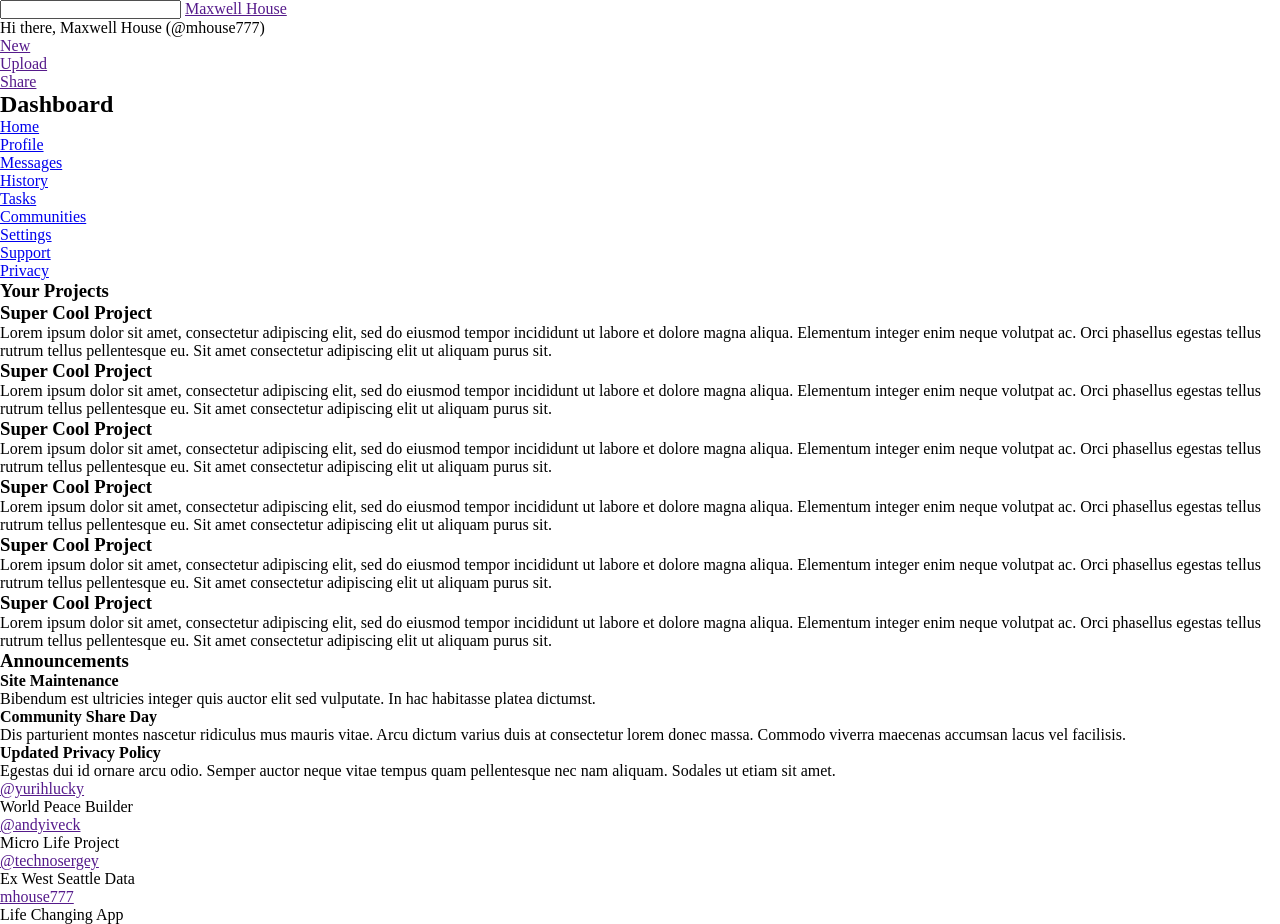
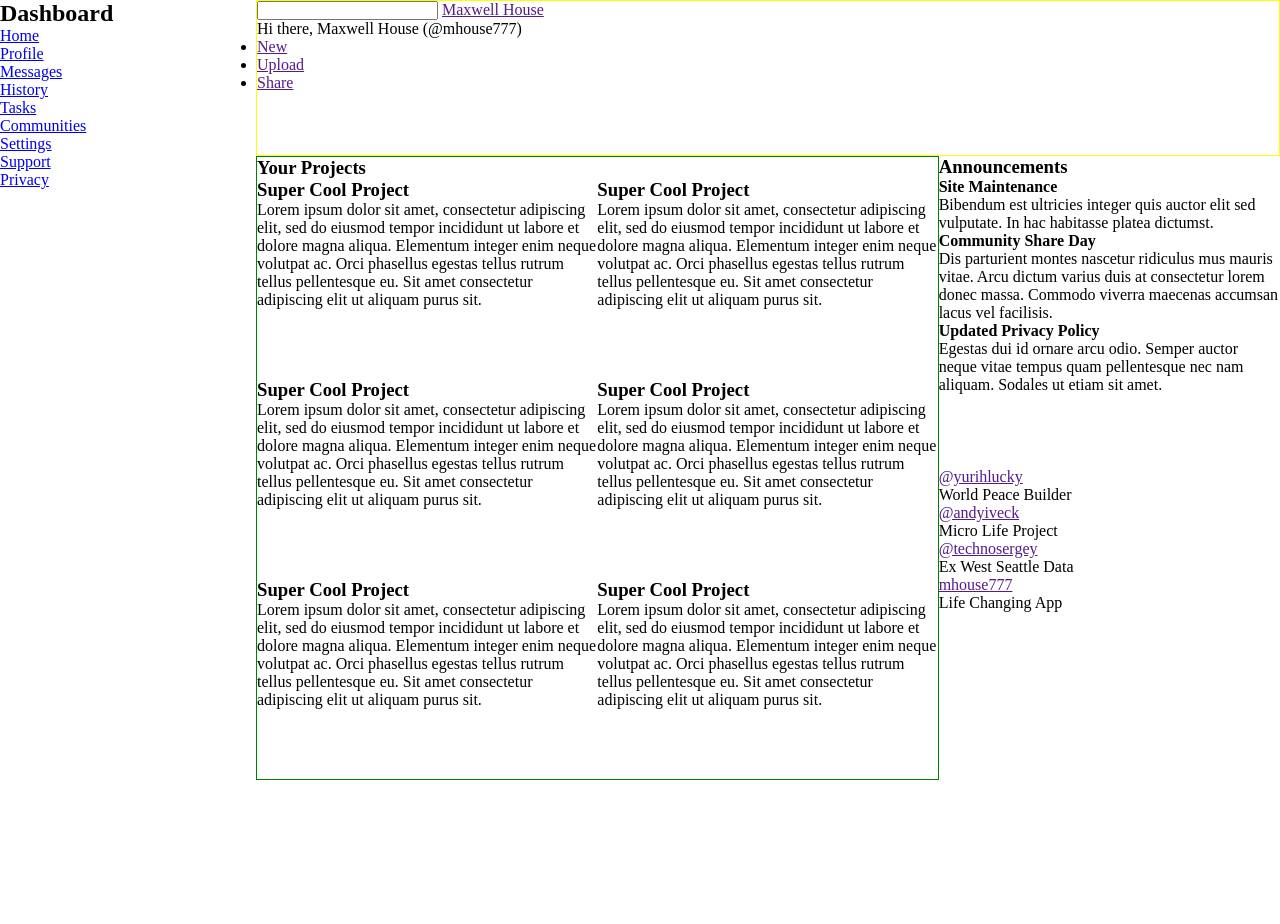
Before and after one commit to maximkwski/admin-dashboard, a plain HTML site: page index.html in a window 1280 px wide. After the commit the page ends 800 px from the top, so only its background shows below. Drawn offline with Linux system fonts and the light colour scheme.

Commit message:
add grid layout

```diff
--- a/index.html
+++ b/index.html
@@ -34,75 +34,79 @@
             </ul>
         </div>
         <div class="main">
-            <div class="projects-container">
+            <div class="projects">
                 <h3>Your Projects</h3>
-                <div class="project">
+                <div class="project-container">
+                    <div class="project-item">
                         <h3>Super Cool Project</h3>
                         <p>Lorem ipsum dolor sit amet, consectetur adipiscing elit, sed do eiusmod tempor incididunt ut labore et dolore magna aliqua.
                             Elementum integer enim neque volutpat ac. Orci phasellus egestas tellus rutrum tellus pellentesque eu.
                             Sit amet consectetur adipiscing elit ut aliquam purus sit. </p>
                     </div>
-                <div class="project">
+                    <div class="project-item">
                         <h3>Super Cool Project</h3>
                         <p>Lorem ipsum dolor sit amet, consectetur adipiscing elit, sed do eiusmod tempor incididunt ut labore et dolore magna aliqua.
                             Elementum integer enim neque volutpat ac. Orci phasellus egestas tellus rutrum tellus pellentesque eu.
                             Sit amet consectetur adipiscing elit ut aliquam purus sit. </p>
                     </div>
-                <div class="project">
+                    <div class="project-item">
                         <h3>Super Cool Project</h3>
                         <p>Lorem ipsum dolor sit amet, consectetur adipiscing elit, sed do eiusmod tempor incididunt ut labore et dolore magna aliqua.
                             Elementum integer enim neque volutpat ac. Orci phasellus egestas tellus rutrum tellus pellentesque eu.
                             Sit amet consectetur adipiscing elit ut aliquam purus sit. </p>
                     </div>
-                <div class="project">
+                    <div class="project-item">
                         <h3>Super Cool Project</h3>
                         <p>Lorem ipsum dolor sit amet, consectetur adipiscing elit, sed do eiusmod tempor incididunt ut labore et dolore magna aliqua.
                             Elementum integer enim neque volutpat ac. Orci phasellus egestas tellus rutrum tellus pellentesque eu.
                             Sit amet consectetur adipiscing elit ut aliquam purus sit. </p>
                     </div>
-                <div class="project">
+                    <div class="project-item">
                         <h3>Super Cool Project</h3>
                         <p>Lorem ipsum dolor sit amet, consectetur adipiscing elit, sed do eiusmod tempor incididunt ut labore et dolore magna aliqua.
                             Elementum integer enim neque volutpat ac. Orci phasellus egestas tellus rutrum tellus pellentesque eu.
                             Sit amet consectetur adipiscing elit ut aliquam purus sit. </p>
                     </div>
-                <div class="project">
+                    <div class="project-item">
                         <h3>Super Cool Project</h3>
                         <p>Lorem ipsum dolor sit amet, consectetur adipiscing elit, sed do eiusmod tempor incididunt ut labore et dolore magna aliqua.
                             Elementum integer enim neque volutpat ac. Orci phasellus egestas tellus rutrum tellus pellentesque eu.
                             Sit amet consectetur adipiscing elit ut aliquam purus sit. </p>
                     </div>
                 </div>
-            <div class="announcements-container">
+            </div>
+            <div class="announcements">
                 <h3>Announcements</h3>
-                <div class="announcement">
+                <div class="announcement-container">
+                    <div class="announcement-item">
                         <h4>Site Maintenance</h4>
                         <p>Bibendum est ultricies integer quis auctor elit sed vulputate. In hac habitasse platea dictumst.</p>
                     </div>
-                <div class="announcement">
+                    <div class="announcement-item">
                         <h4>Community Share Day</h4>
                         <p>Dis parturient montes nascetur ridiculus mus mauris vitae. Arcu dictum varius duis at consectetur lorem donec massa.
                             Commodo viverra maecenas accumsan lacus vel facilisis. </p>
                     </div>
-                <div class="announcement">
+                    <div class="announcement-item">
                         <h4>Updated Privacy Policy</h4>
                         <p>Egestas dui id ornare arcu odio. Semper auctor neque vitae tempus quam pellentesque nec nam aliquam. Sodales ut etiam sit amet.</p>
                     </div>
                 </div>
+            </div>
             <div class="trending-container">
-                <div class="trending">
+                <div class="trending-item">
                     <a href="">@yurihlucky</a><br/>
                     World Peace Builder
                 </div>
-                <div class="trending">
+                <div class="trending-item">
                     <a href="">@andyiveck</a><br/>
                     Micro Life Project
                 </div>
-                <div class="trending">
+                <div class="trending-item">
                     <a href="">@technosergey</a><br/>
                     Ex West Seattle Data
                 </div>
-                <div class="trending">
+                <div class="trending-item">
                     <a href="">mhouse777</a><br/>
                     Life Changing App
                 </div>
--- a/style.css
+++ b/style.css
@@ -3,3 +3,56 @@
     padding: 0;
     box-sizing: border-box;
 }
+
+                                        /* MAIN */
+.container {
+    display: grid;
+    grid-template-columns: 1fr 4fr;
+    grid-template-rows: 1fr 4fr;
+
+}
+
+.header {
+    grid-column: 2 / -1;
+
+    border: 1px solid yellow;
+}
+
+.sidebar {
+    grid-row: 1 / -1
+}
+
+.main {
+    grid-column: 2 / -1;
+    grid-row: 2 / -1;
+
+    display: grid;
+    grid-template-columns: 2fr 1fr;
+    grid-template-rows: 1fr 1fr;
+
+
+}
+
+                                /* MAIN SECTION */
+.projects {
+    grid-row: 1 / -1;
+
+    border: 1px solid green;
+}
+
+.project-container {
+    display: grid;
+    grid-template-columns: repeat(auto-fit, minmax(280px, 1fr));
+}
+
+.announcements {
+
+}
+
+.trending-container {
+
+}
+
+.project-item {
+    height: 200px;
+}
```
Lines whose indentation alone changed are shown as unchanged.
